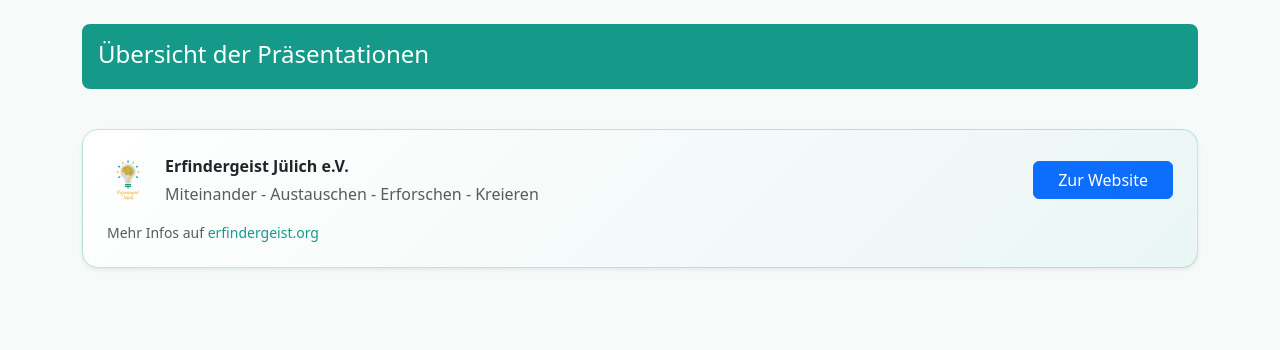
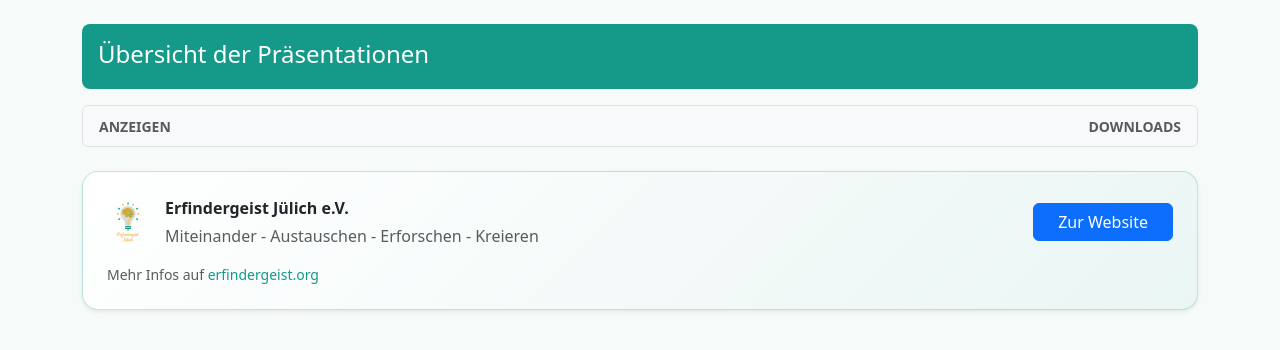
Before and after one commit to ErfindergeistJuelichOfficial/website, a PHP site: page / in a window 1280 px wide. Shown: the top 350 px of the page. Run offline with PHP 8.4, Linux system fonts and the light colour scheme.

Commit message:
add: list header

```diff
--- a/presentations/index.php
+++ b/presentations/index.php
@@ -57,6 +57,16 @@
         <h1 class="h4 mb-1">Übersicht der Präsentationen</h1>
       </div>
       <ul class="list-group">
+        <li class="list-group-item bg-light">
+          <div class="row align-items-center">
+            <div class="col">
+              <span class="small text-uppercase fw-semibold text-body-secondary">Anzeigen</span>
+            </div>
+            <div class="col-auto text-end">
+              <span class="small text-uppercase fw-semibold text-body-secondary">Downloads</span>
+            </div>
+          </div>
+        </li>
     <?PHP
       $entries = array();
       $directoryCount = 0;
@@ -93,14 +103,16 @@
           closedir($entryHandle);
         }
 
-        echo "<li class='list-group-item'><div class='d-flex align-items-center gap-2'><button type='button' class='btn btn-primary btn-sm' onclick=\"window.location.href='" . $safeUrl . "/'\">" . $safeLabel . "</button>";
+        echo "<li class='list-group-item'><div class='row align-items-center g-2'><div class='col'><button type='button' class='btn btn-primary btn-sm' onclick=\"window.location.href='" . $safeUrl . "/'\">" . $safeLabel . "</button></div><div class='col-auto text-end'>";
 
         if ($hasPdf) {
           $safePdfUrl = $safeUrl . "/" . rawurlencode($pdfFile);
-          echo "<button type='button' class='btn btn-outline-secondary btn-sm ms-auto' onclick=\"window.open('" . $safePdfUrl . "', '_blank', 'noopener')\">PDF</button>";
+          echo "<button type='button' class='btn btn-outline-secondary btn-sm' onclick=\"window.open('" . $safePdfUrl . "', '_blank', 'noopener')\">PDF</button>";
+        } else {
+          echo "<span class='small text-body-secondary'>-</span>";
         }
 
-        echo "</div></li>";
+        echo "</div></div></li>";
       }
 
       ?>
```
